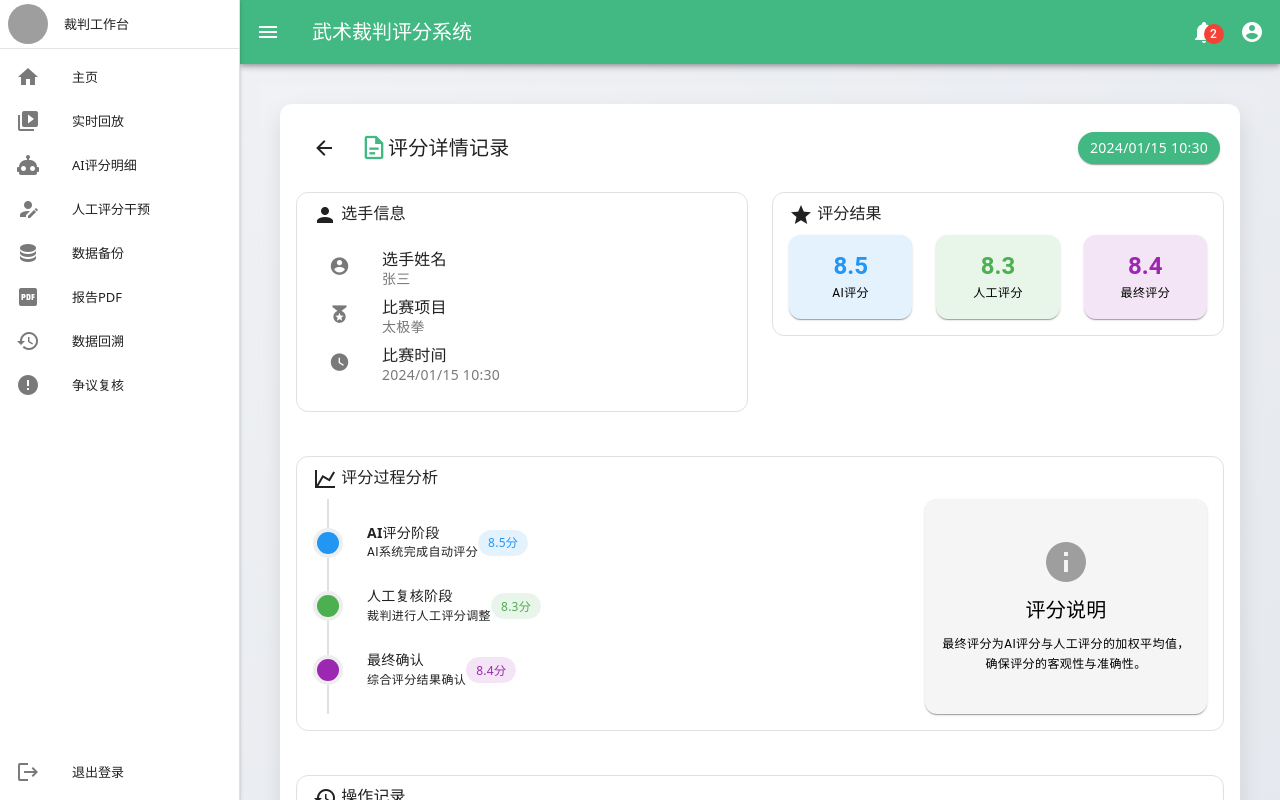
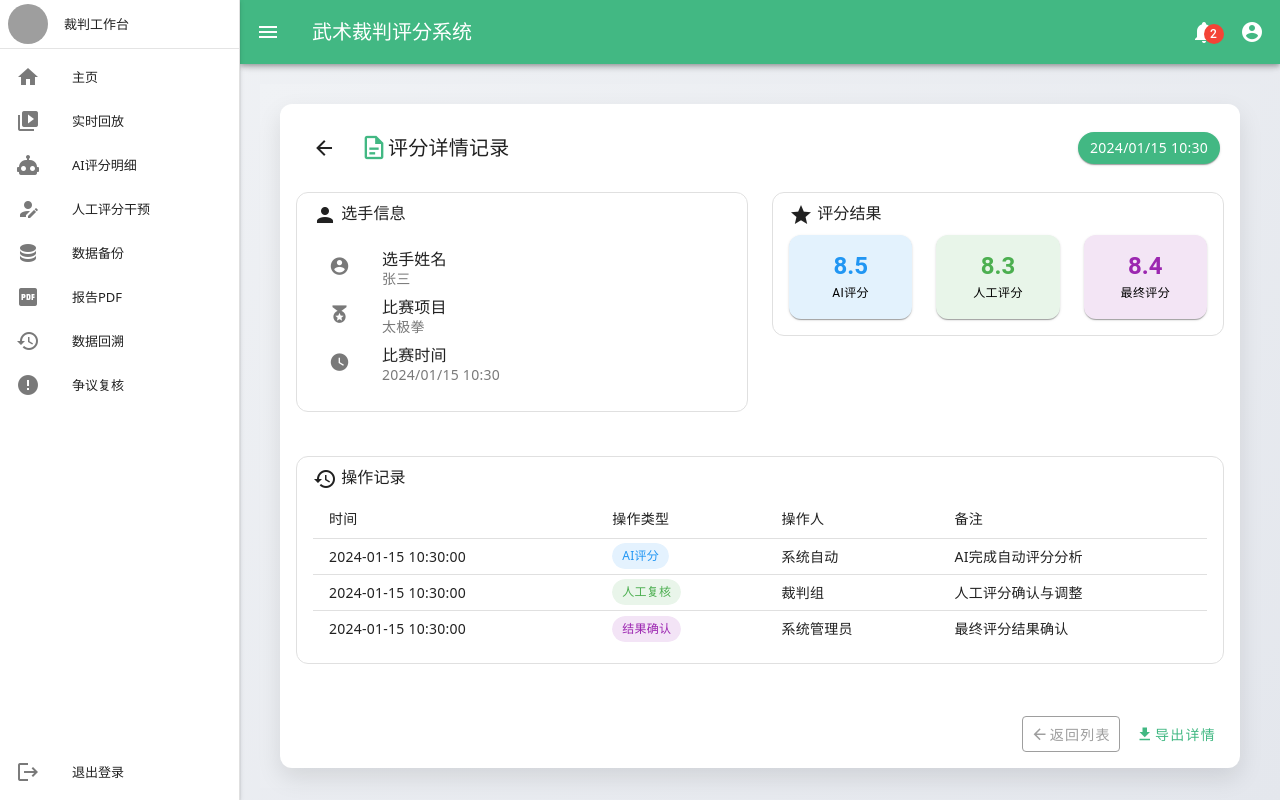
Before and after one commit to Sbitech/adminFront, a Vue app: page /history/detail/1 in a window 1280 px wide. Shown: the top 800 px of the page. Built offline with nearby package versions, Linux system fonts and the light colour scheme; grey boxes are pictures that could not be loaded.

Commit message:
修改页面 修改页面

```diff
--- a/src/views/dispute/detail.vue
+++ b/src/views/dispute/detail.vue
@@ -57,6 +57,8 @@
                   </v-card-text>
                 </v-card>
               </v-col>
+
+
 
               <!-- 争议信息卡片 -->
               <v-col cols="12" md="6">
--- a/src/views/history/detail.vue
+++ b/src/views/history/detail.vue
@@ -94,73 +94,7 @@
                 </v-card>
               </v-col>
 
-              <!-- 详细评分过程 -->
-              <v-col cols="12">
-                <v-card variant="outlined" class="info-card">
-                  <v-card-title class="text-subtitle-1 font-weight-bold">
-                    <v-icon left>mdi-chart-line</v-icon>
-                    评分过程分析
-                  </v-card-title>
-                  <v-card-text>
-                    <v-row>
-                      <v-col cols="12" md="8">
-                        <v-timeline density="compact">
-                          <v-timeline-item
-                            dot-color="blue"
-                            size="small"
-                          >
-                            <div class="d-flex justify-space-between align-center">
-                              <div>
-                                <strong>AI评分阶段</strong>
-                                <div class="text-caption">AI系统完成自动评分</div>
-                              </div>
-                              <v-chip size="small" color="blue">{{ detailData.aiScore }}分</v-chip>
-                            </div>
-                          </v-timeline-item>
-                          <v-timeline-item
-                            dot-color="green"
-                            size="small"
-                          >
-                            <div class="d-flex justify-space-between align-center">
-                              <div>
-                                <strong>人工复核阶段</strong>
-                                <div class="text-caption">裁判进行人工评分调整</div>
-                              </div>
-                              <v-chip size="small" color="green">{{ detailData.manualScore }}分</v-chip>
-                            </div>
-                          </v-timeline-item>
-                          <v-timeline-item
-                            dot-color="purple"
-                            size="small"
-                          >
-                            <div class="d-flex justify-space-between align-center">
-                              <div>
-                                <strong>最终确认</strong>
-                                <div class="text-caption">综合评分结果确认</div>
-                              </div>
-                              <v-chip size="small" color="purple">{{ detailData.finalScore }}分</v-chip>
-                            </div>
-                          </v-timeline-item>
-                        </v-timeline>
-                      </v-col>
-                      <v-col cols="12" md="4">
-                        <v-card class="stats-card" color="grey-lighten-4">
-                          <v-card-text>
-                            <div class="text-center">
-                              <v-icon size="48" color="grey">mdi-information</v-icon>
-                              <div class="text-h6 mt-2">评分说明</div>
-                              <div class="text-caption mt-2">
-                                最终评分为AI评分与人工评分的加权平均值，
-                                确保评分的客观性与准确性。
-                              </div>
-                            </div>
-                          </v-card-text>
-                        </v-card>
-                      </v-col>
-                    </v-row>
-                  </v-card-text>
-                </v-card>
-              </v-col>
+
 
               <!-- 操作记录 -->
               <v-col cols="12">
```
